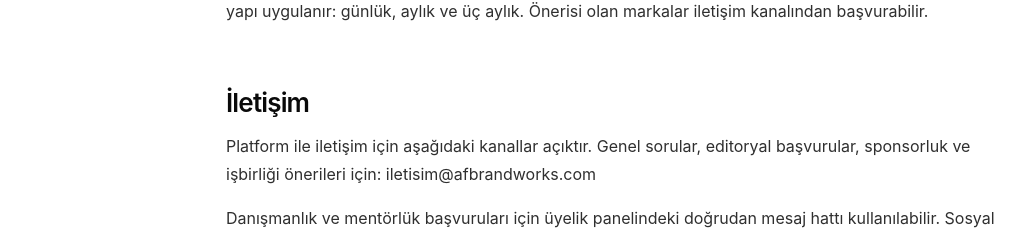
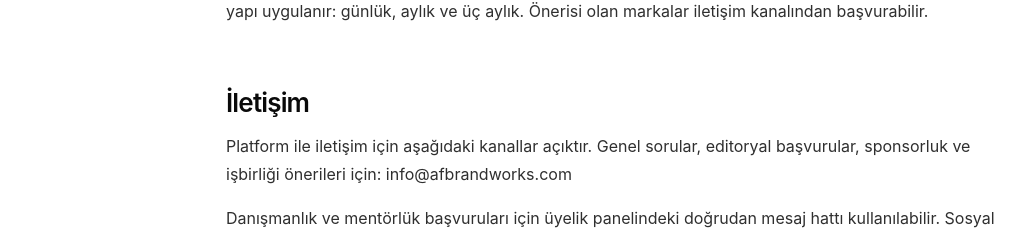
Before and after one commit to ffurkanbudak/afbrandworkscom, a Next.js app: page /kunye in a window 1280 px wide. Shown: the part 3158-3395 px from the top of the page, without its empty margins (24-1054 px from the left). Built offline with nearby package versions, Linux system fonts and the light colour scheme; no server answers; the database is empty.

Commit message:
Künye iletişim: iletisim@ yerine info@afbrandworks.com

```diff
--- a/src/app/kunye/page.tsx
+++ b/src/app/kunye/page.tsx
@@ -85,7 +85,7 @@ const SECTIONS: { title: string; paragraphs: string[] }[] = [
   {
     title: 'İletişim',
     paragraphs: [
-      'Platform ile iletişim için aşağıdaki kanallar açıktır. Genel sorular, editoryal başvurular, sponsorluk ve işbirliği önerileri için: iletisim@afbrandworks.com',
+      'Platform ile iletişim için aşağıdaki kanallar açıktır. Genel sorular, editoryal başvurular, sponsorluk ve işbirliği önerileri için: info@afbrandworks.com',
       'Danışmanlık ve mentörlük başvuruları için üyelik panelindeki doğrudan mesaj hattı kullanılabilir. Sosyal medya kanallarından gelen mesajlar da okunur; ancak resmi iletişim kanalı yukarıdaki e-posta adresidir.',
       'Yanıt süresi paket seviyesine göre değişir. Gözlemci için beş iş günü, Ortak için yirmi dört saat, Mimari için aynı gün yanıt verilir.',
     ],
```
